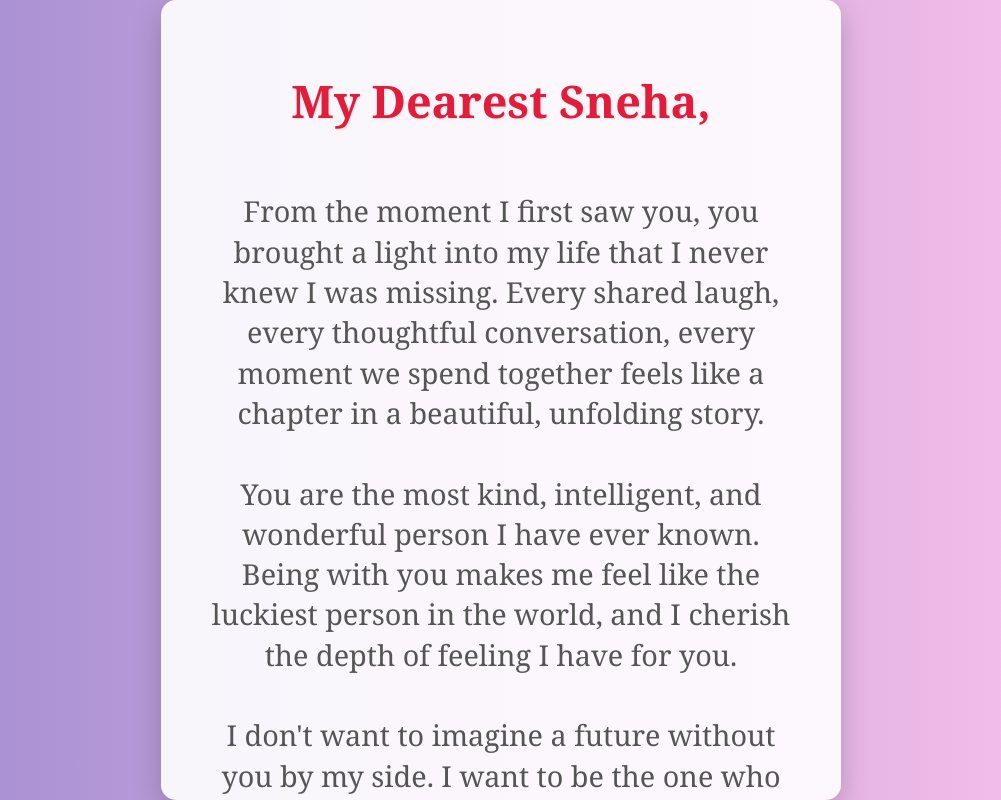
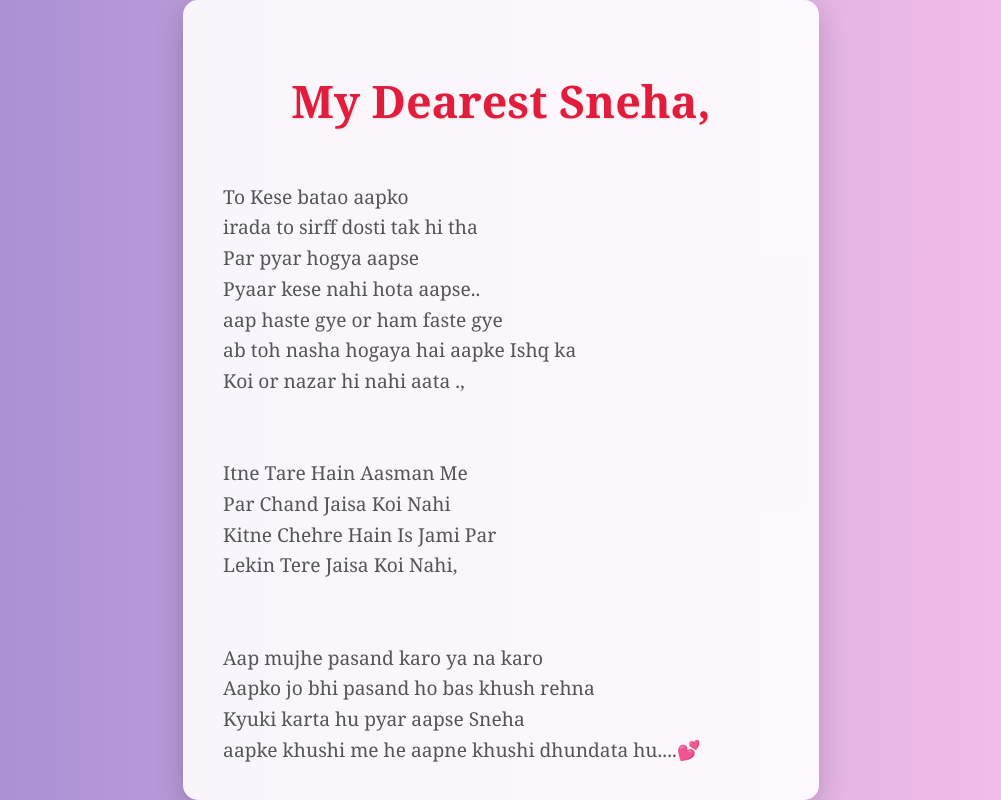
Before and after one commit to sagarsavner/Secre-message-for-Sneha-, a plain HTML site: page index.html in a window 1280 px wide. Both pictures are taken after a click on the element 640 px from the left and 376 px from the top of the page. Shown: the whole page, without its empty margins (139-1140 px from the left). Drawn offline with Linux system fonts and the light colour scheme.

Commit message:
Update index.html

```diff
--- a/index.html
+++ b/index.html
@@ -152,10 +152,10 @@
         }
 
         #proposalPage p {
-            font-size: 1.8em;
-            line-height: 1.4;
-            margin-bottom: 1em;
+            font-size: 1.2em;
+            margin-bottom: 0.3em; /* Reduced space below paragraphs */
             color: #555;
+            white-space: pre-line;
         }
 
         #proposalPage .message-box p:first-of-type {
@@ -164,6 +164,14 @@
 
         #proposalPage .message-box p:last-of-type {
              margin-bottom: 30px;
+        }
+
+        /* Specific styling for the proposal message to fit well */
+        #proposalMessage {
+            font-size: 1.4em; /* UPDATED FONT SIZE */
+            line-height: 1.6; /* UPDATED LINE HEIGHT */
+            text-align: left;
+            margin-bottom: 25px; /* UPDATED MARGIN BOTTOM */
         }
 
         .buttons-container {
@@ -337,17 +345,34 @@
         <div class="message-box">
             <h1 id="proposalHeading">My Dearest Sneha,</h1>
             <p id="proposalMessage">
-               <br> From the moment I first saw you, you brought a light into my life that I never knew I was missing. Every shared laugh, every thoughtful conversation, every moment we spend together feels like a chapter in a beautiful, unfolding story.<br><br>
-               You are the most kind, intelligent, and wonderful person I have ever known. Being with you makes me feel like the luckiest person in the world, and I cherish the depth of feeling I have for you.<br><br>
-               I don't want to imagine a future without you by my side. I want to be the one who makes you smile every morning, who supports your dreams, and who loves you unconditionally for the rest of our lives.<br><br>
-               My heart is completely and absolutely yours.<br><br>
-               I am not asking just for a date, but for a future, for a lifetime.<br><br>
-               So, there is only one question left to ask...<br><br>
-                💖 Will you be my
-                Life Partner? 💖<br><br>
-                Waiting for your answer.<br><br>
-                With all my love,<br>
-                Sagar
+               To Kese batao aapko
+               irada to sirff dosti tak hi tha
+               Par pyar hogya aapse
+               Pyaar kese nahi hota aapse..
+               aap haste gye or ham faste gye
+               ab toh nasha hogaya hai aapke Ishq ka
+               Koi or nazar hi nahi aata ., <br><br>
+               Itne Tare Hain Aasman Me
+               Par Chand Jaisa Koi Nahi
+               Kitne Chehre Hain Is Jami Par
+               Lekin Tere Jaisa Koi Nahi, <br><br>
+               Aap mujhe pasand karo ya na karo
+               Aapko jo bhi pasand ho bas khush rehna
+               Kyuki karta hu pyar aapse Sneha
+               aapke khushi me he aapne khushi dhundata hu....💕 <br><br>
+               Bas ek bar kehana chahata hu,
+               Duniya se chupa kar tumhe
+               Apne Dil me chupana chahata hu
+               Aadi zindagi toh bit gye
+               Baki tumhare sath bitana chahta hu 💐 <br><br>
+               I am not asking just for a date, but for a future, for a lifetime.
+               <br><br>
+               So, there is only one question left to ask...
+               <br><br>
+               💖 Will you be my Life Partner? 💖<br><br>
+               Waiting for your answer.<br><br>
+               With all my love,<br>
+               Sagar
             </p>
             <div class="buttons-container">
                 <button class="button yes" onclick="showPage('yesPage')">Yes!</button>
```
